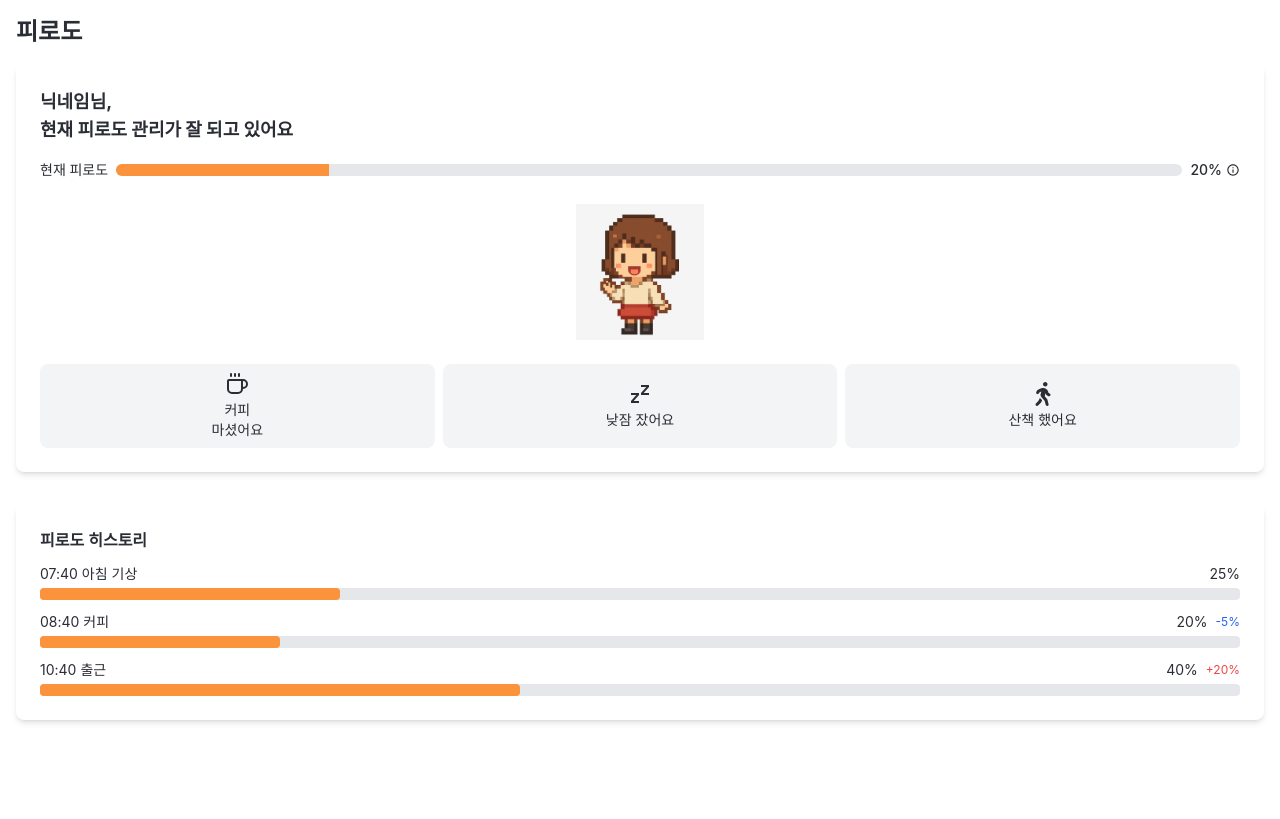
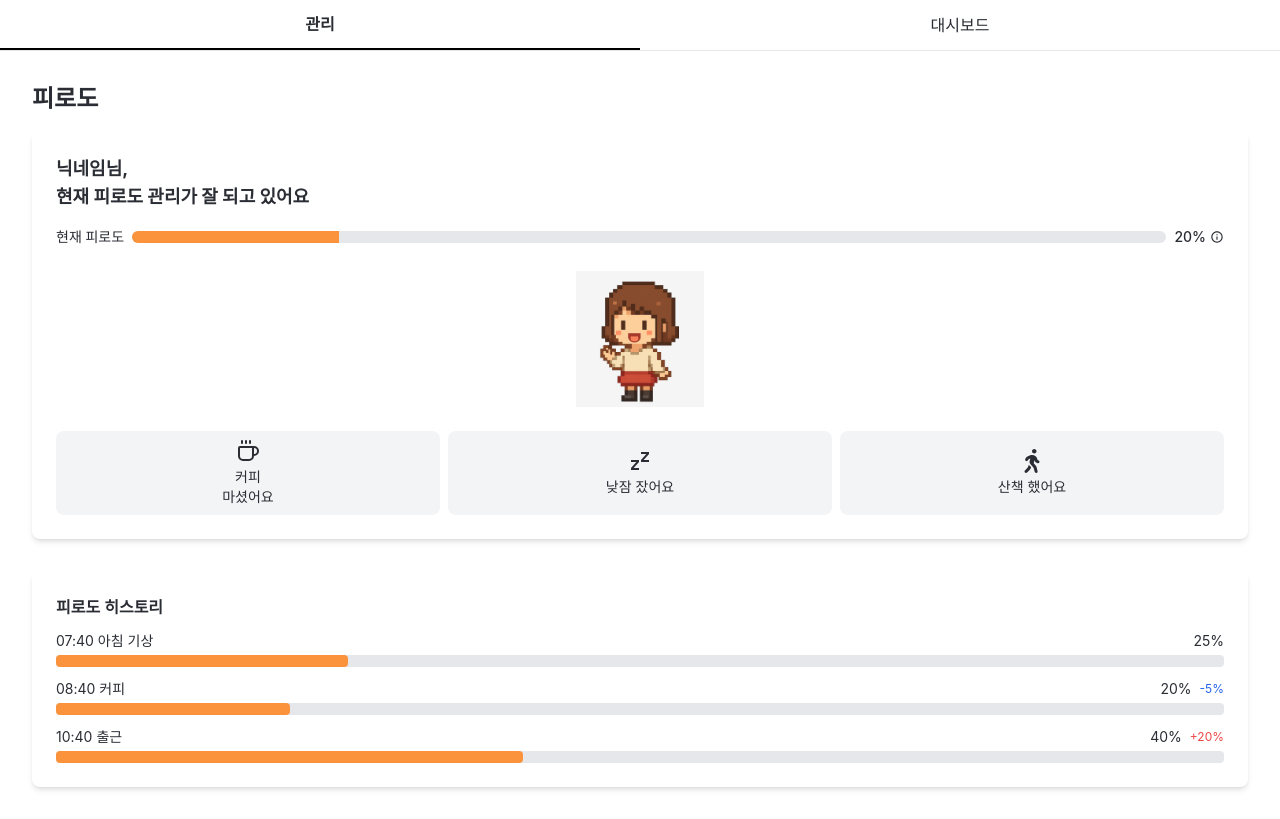
Before and after one commit to AhiamYeong/DGG, a React (Vite) app in the folder frontend/: page / in a window 1280 px wide. Built offline with nearby package versions, Linux system fonts and the light colour scheme.

Commit message:
feat: 피로도 페이지 라우팅 추가 & 페이지 분리

```diff
--- a/frontend/src/pages/FatiguePage.tsx
+++ b/frontend/src/pages/FatiguePage.tsx
@@ -1,42 +1,37 @@
 /** @format */
-import character from "../assets/character.png";
-import FatigueHistory from "../components/fatigue/FatigueHistory";
-import FatigueProgressbar from "../components/fatigue/FatigueProgressBar";
-import FatigueButtons from "../components/fatigue/FatigueButtons";
+import { useState } from "react";
+import FatigueManagePage from "./fatigue/FatigueManagePage";
+import FatigueDashboardPage from "./fatigue/FatigueDashboardPage";
 
-// 전부 하드코딩 된 페이지 -> 동적으로 연결 필요
 export default function FatiguePage() {
+  const [view, setView] = useState<"manage" | "dashboard">("manage");
+
   return (
     <div>
-      <div className="bg-background p-4">
-        <h1 className="text-2xl font-bold text-font mb-4">피로도</h1>
+      {/* 상단 탭 */}
+      <div className="flex border-b bg-white sticky top-0 z-10">
+        <button
+          onClick={() => setView("manage")}
+          className={`flex-1 p-3 text-center ${
+            view === "manage" ? "font-bold border-b-2 border-black" : ""
+          }`}
+        >
+          관리
+        </button>
+        <button
+          onClick={() => setView("dashboard")}
+          className={`flex-1 p-3 text-center ${
+            view === "dashboard" ? "font-bold border-b-2 border-black" : ""
+          }`}
+        >
+          대시보드
+        </button>
+      </div>
 
-        <div className="bg-white rounded-lg shadow-md p-6">
-          <h2 className="text-lg font-bold">
-            <span className="font-semibold">닉네임</span>님, <br />
-            현재 피로도 관리가 잘 되고 있어요
-          </h2>
-
-          {/* 현재 피로도 */}
-          <div className="mt-4">
-            <FatigueProgressbar
-              label="현재 피로도"
-              value={20}
-            ></FatigueProgressbar>
-          </div>
-
-          {/* 캐릭터 */}
-          {/* TODO: 동적으로 변경 */}
-          <div className="my-6">
-            <img src={character} alt="캐릭터" className="w-32 mx-auto" />
-          </div>
-
-          {/* 버튼 */}
-          {/* TODO: 아이콘 추가 */}
-          <FatigueButtons></FatigueButtons>
-        </div>
+      {/* 본문 */}
+      <div className="p-4">
+        {view === "manage" ? <FatigueManagePage /> : <FatigueDashboardPage />}
       </div>
-      <FatigueHistory></FatigueHistory>
     </div>
   );
 }
--- /dev/null
+++ b/frontend/src/pages/fatigue/FatigueDashboardPage.tsx
@@ -0,0 +1,19 @@
+/** @format */
+export default function FatigueDashboardPage() {
+  return (
+    <div className="bg-white rounded-lg shadow-md p-6">
+      <h2 className="text-lg font-bold">이번 주 통계 보기</h2>
+      <p className="mt-2 text-sm text-gray-600">
+        대체로 피로도가 높은 주를 보내고 있어요
+      </p>
+
+      {/* TODO: 데이터 연결 시 그래프 컴포넌트로 교체 */}
+      <div className="mt-4">
+        <h3 className="font-semibold mb-2">이번 주 피로도</h3>
+        <div className="h-32 bg-gray-100 flex items-center justify-center">
+          그래프 자리
+        </div>
+      </div>
+    </div>
+  );
+}
--- /dev/null
+++ b/frontend/src/pages/fatigue/FatigueManagePage.tsx
@@ -0,0 +1,42 @@
+/** @format */
+import character from "../../assets/character.png";
+import FatigueHistory from "../../components/fatigue/FatigueHistory";
+import FatigueProgressbar from "../../components/fatigue/FatigueProgressBar";
+import FatigueButtons from "../../components/fatigue/FatigueButtons";
+
+// 전부 하드코딩 된 페이지 -> 동적으로 연결 필요
+export default function FatigueManagePage() {
+  return (
+    <div>
+      <div className="bg-background p-4">
+        <h1 className="text-2xl font-bold text-font mb-4">피로도</h1>
+
+        <div className="bg-white rounded-lg shadow-md p-6">
+          <h2 className="text-lg font-bold">
+            <span className="font-semibold">닉네임</span>님, <br />
+            현재 피로도 관리가 잘 되고 있어요
+          </h2>
+
+          {/* 현재 피로도 */}
+          <div className="mt-4">
+            <FatigueProgressbar
+              label="현재 피로도"
+              value={20}
+            ></FatigueProgressbar>
+          </div>
+
+          {/* 캐릭터 */}
+          {/* TODO: 동적으로 변경 */}
+          <div className="my-6">
+            <img src={character} alt="캐릭터" className="w-32 mx-auto" />
+          </div>
+
+          {/* 버튼 */}
+          {/* TODO: 아이콘 추가 */}
+          <FatigueButtons></FatigueButtons>
+        </div>
+      </div>
+      <FatigueHistory></FatigueHistory>
+    </div>
+  );
+}
```
